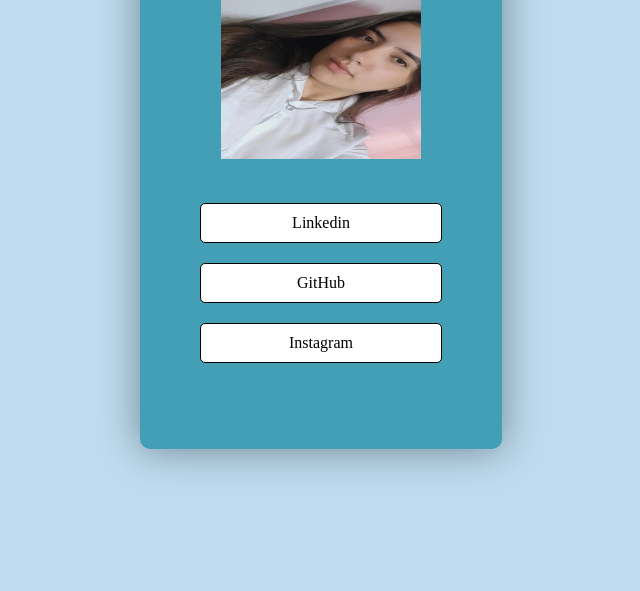
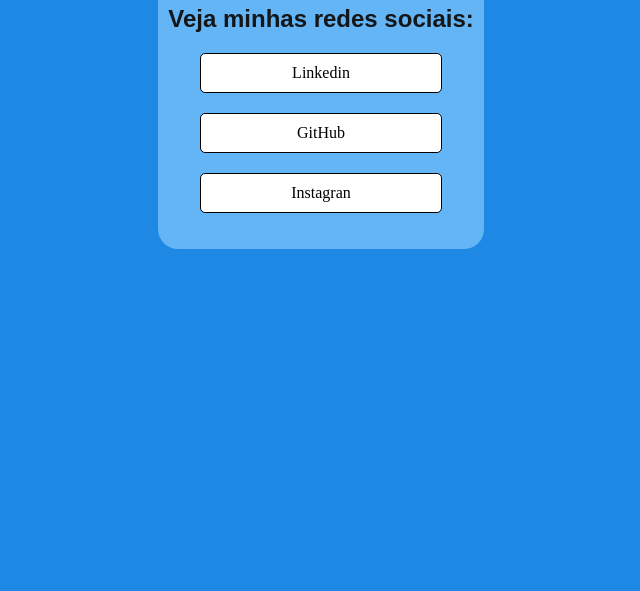
Before and after one commit to meiraBre/Linktree, a plain HTML site: page index.html in a window 1280 px wide. Shown: the part 329-920 px from the top of the page, without its empty margins (319-959 px from the left). After the commit the page ends 816 px from the top, so only its background shows below. Drawn offline with Linux system fonts and the light colour scheme.

Commit message:
Fiz algumas alterações no layout

```diff
--- a/index.html
+++ b/index.html
@@ -10,12 +10,12 @@
 <body>
     <div class="Linktree">
     <h1>Brenda Meira</h1>
-    <img src="Foto Bre.jpeg" alt="Minha foto" width="200" height="200">
+    <h2> Veja minhas redes sociais: </h2>
     <div class="Links">
     <ul>
         <li><a href="https://www.linkedin.com/in/meirabrenda540/"> Linkedin </a></li>
-        <li><a href="https://github.com/meiraBre">GitHub </a></li>
-        <li><a href="https://www.instagram.com/en.dah467?igsh=MWZtNjBiYTJpaWl4cw=="> Instagram </a></li>
+        <li><a href="https://github.com/meiraBre"> GitHub </a></li>
+        <li><a href="https://www.instagram.com/en.dah467?igsh=MWZtNjBiYTJpaWl4cw=="> Instagran</a></li>
     </ul>
     </div>
     </div>
--- a/styles.css
+++ b/styles.css
@@ -1,20 +1,16 @@
 body {
-    background-color: rgb(189, 220, 238);
-    padding: 60px;
-    padding: 60px;
+    background-color: #1E88E5;
     display: flex;
     justify-content: center;
     align-items: center;
     height: 100vh;
-    margin: 0;
 }
 
 .Linktree {
-    background-color: rgb(67, 159, 182);
-    padding: 60px;
-    border-radius: 10px;
     text-align: center;
-    box-shadow: 0px 0px 40px rgba(0, 0, 0, 0.4);
+    background-color: #64B5F6;
+    border-radius: 20px;
+    padding: 10px;
 }
 
 h1 {
@@ -23,6 +19,11 @@ h1 {
     font-size: 36px;
     margin-bottom: 20px;
     text-shadow: 2px 2px 8px rgba(0, 0, 0, 0.4);
+}
+
+h2 {
+    color: #141618;
+    font-family:Arial, Helvetica, sans-serif;
 }
 
 .Links {
@@ -54,7 +55,3 @@ a{
 a:hover {
     background-color: #cccccc;
 }
-
-img {
-    margin-bottom: 20px;
-}
```
Also changed, not shown: Foto Bre.jpeg (deleted).
